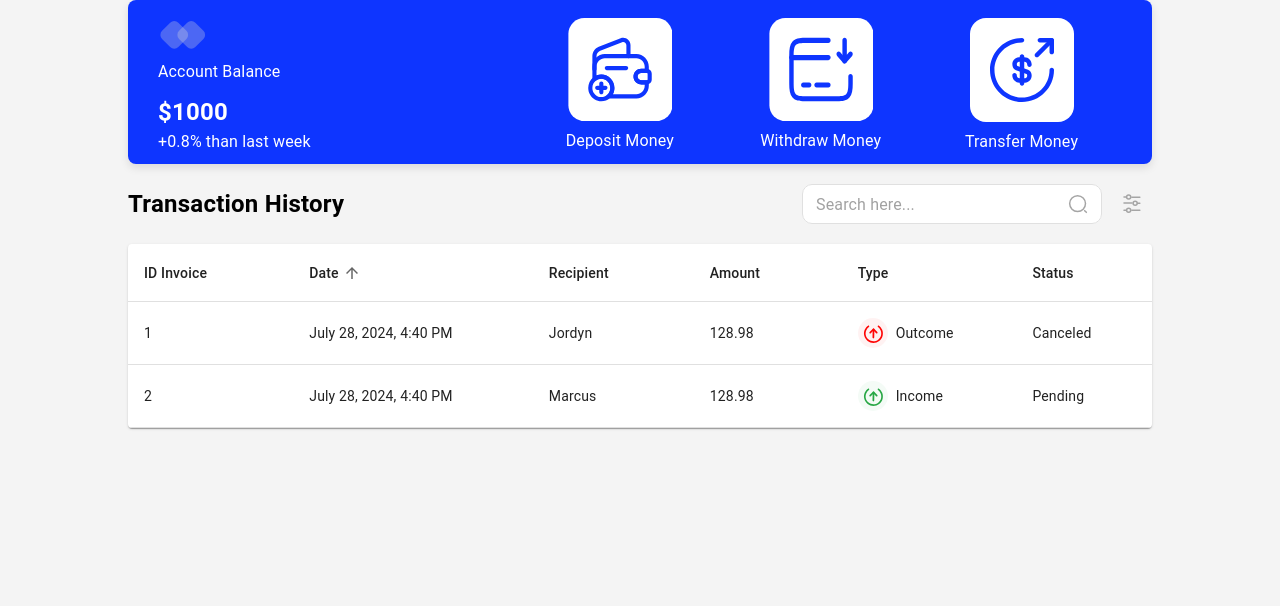
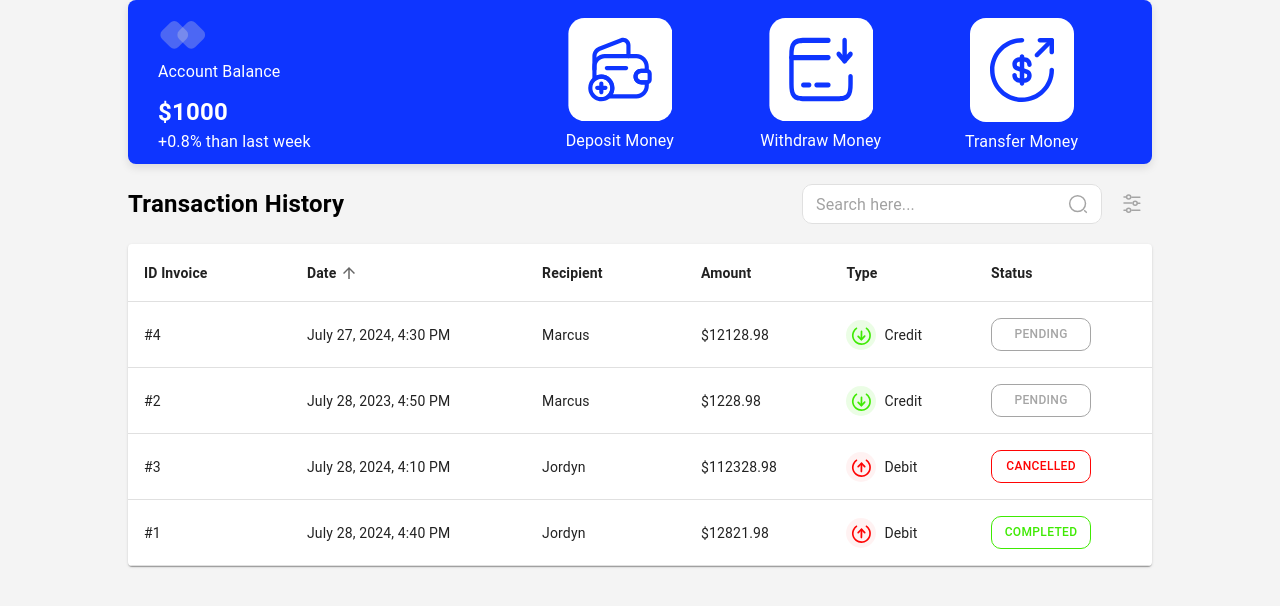
Before and after one commit to devash295/bank-account-challenge, a React (Create React App) app: page / in a window 1280 px wide. Shown: the top 606 px of the page. Built offline with nearby package versions, Linux system fonts and the light colour scheme; what facepaint would draw is missing.

Commit message:
make table columns better

```diff
--- a/src/components/icons/transactionIcon.tsx
+++ b/src/components/icons/transactionIcon.tsx
@@ -1,19 +1,63 @@
 const TransactionIcon = (props: { color: string }) => {
   let { color } = props;
   if (!color) {
-      color = 'black';
+    color = "black";
   }
 
-    const isRed = color.toLowerCase() === 'red';
-    const strokeColor = isRed ? '#FF0404' : '#28A745';
+  const isRed = color.toLowerCase() === "red";
+  const strokeColor = isRed ? "#FF0404" : "#3FEA03";
+  const opacity = isRed ? "0.05" : "0.1";
 
   return (
-        <svg width="30" height="30" viewBox="0 0 30 30" fill="none" xmlns="http://www.w3.org/2000/svg">
-        <circle cx="15" cy="15" r="15" fill={strokeColor} fill-opacity="0.05"/>
-        <path fill-rule="evenodd" clip-rule="evenodd" d="M11.5659 15.3072C11.2331 14.9744 11.2421 14.4256 11.5862 14.0816L14.9087 10.7591C15.2528 10.415 15.8015 10.4059 16.1344 10.7388L19.3487 13.9531C19.6815 14.286 19.6725 14.8347 19.3284 15.1788C18.9843 15.5228 18.4356 15.5319 18.1027 15.1991L15.4911 12.5874L12.7916 15.2869C12.4475 15.631 11.8988 15.6401 11.5659 15.3072Z" fill={strokeColor}/>
-        <path fill-rule="evenodd" clip-rule="evenodd" d="M15.5257 10.4951C16.0044 10.4871 16.386 10.8687 16.3781 11.3474L16.2428 19.5184C16.2349 19.9971 15.8405 20.3915 15.3618 20.3995C14.8832 20.4074 14.5016 20.0258 14.5095 19.5471L14.6447 11.3761C14.6526 10.8974 15.0471 10.503 15.5257 10.4951Z" fill={strokeColor}/>
-        <path d="M19.756 7.94658C19.9832 7.55302 20.489 7.41531 20.8613 7.67584C22.3366 8.70803 23.492 10.1434 24.1839 11.818C24.9809 13.7469 25.1182 15.8851 24.5744 17.9001C24.0307 19.9151 22.8364 21.694 21.1772 22.9602C19.5181 24.2263 17.487 24.9087 15.4 24.9013C13.3129 24.894 11.2867 24.1972 9.63657 22.9193C7.98641 21.6415 6.80472 19.8542 6.27525 17.8354C5.74577 15.8166 5.8982 13.6794 6.70881 11.7561C7.41254 10.0865 8.57809 8.65935 10.0606 7.63762C10.4348 7.37974 10.9396 7.52102 11.164 7.91618C11.3884 8.31134 11.2469 8.81023 10.8775 9.07491C9.70831 9.91263 8.78808 11.0601 8.22531 12.3953C7.55559 13.9843 7.42966 15.75 7.8671 17.4179C8.30454 19.0858 9.28084 20.5624 10.6442 21.6181C12.0075 22.6739 13.6815 23.2496 15.4058 23.2557C17.1301 23.2618 18.8081 22.6979 20.1789 21.6519C21.5496 20.6058 22.5363 19.1361 22.9856 17.4714C23.4348 15.8066 23.3214 14.04 22.6629 12.4464C22.1096 11.1073 21.1975 9.95328 20.0343 9.10731C19.6668 8.84002 19.5288 8.34014 19.756 7.94658Z" fill={strokeColor}/>
+    <svg
+      width="30"
+      height="30"
+      viewBox="0 0 30 30"
+      fill="none"
+      xmlns="http://www.w3.org/2000/svg"
+    >
+      <circle cx="15" cy="15" r="15" fill={strokeColor} fillOpacity={opacity} />
+      {isRed ? (
+        <>
+          <path
+            fillRule="evenodd"
+            clipRule="evenodd"
+            d="M11.5659 15.3072C11.2331 14.9744 11.2421 14.4256 11.5862 14.0816L14.9087 10.7591C15.2528 10.415 15.8015 10.4059 16.1344 10.7388L19.3487 13.9531C19.6815 14.286 19.6725 14.8347 19.3284 15.1788C18.9843 15.5228 18.4356 15.5319 18.1027 15.1991L15.4911 12.5874L12.7916 15.2869C12.4475 15.631 11.8988 15.6401 11.5659 15.3072Z"
+            fill={strokeColor}
+          />
+          <path
+            fillRule="evenodd"
+            clipRule="evenodd"
+            d="M15.5257 10.4951C16.0044 10.4871 16.386 10.8687 16.3781 11.3474L16.2428 19.5184C16.2349 19.9971 15.8405 20.3915 15.3618 20.3995C14.8832 20.4074 14.5016 20.0258 14.5095 19.5471L14.6447 11.3761C14.6526 10.8974 15.0471 10.503 15.5257 10.4951Z"
+            fill={strokeColor}
+          />
+          <path
+            d="M19.756 7.94658C19.9832 7.55302 20.489 7.41531 20.8613 7.67584C22.3366 8.70803 23.492 10.1434 24.1839 11.818C24.9809 13.7469 25.1182 15.8851 24.5744 17.9001C24.0307 19.9151 22.8364 21.694 21.1772 22.9602C19.5181 24.2263 17.487 24.9087 15.4 24.9013C13.3129 24.894 11.2867 24.1972 9.63657 22.9193C7.98641 21.6415 6.80472 19.8542 6.27525 17.8354C5.74577 15.8166 5.8982 13.6794 6.70881 11.7561C7.41254 10.0865 8.57809 8.65935 10.0606 7.63762C10.4348 7.37974 10.9396 7.52102 11.164 7.91618C11.3884 8.31134 11.2469 8.81023 10.8775 9.07491C9.70831 9.91263 8.78808 11.0601 8.22531 12.3953C7.55559 13.9843 7.42966 15.75 7.8671 17.4179C8.30454 19.0858 9.28084 20.5624 10.6442 21.6181C12.0075 22.6739 13.6815 23.2496 15.4058 23.2557C17.1301 23.2618 18.8081 22.6979 20.1789 21.6519C21.5496 20.6058 22.5363 19.1361 22.9856 17.4714C23.4348 15.8066 23.3214 14.04 22.6629 12.4464C22.1096 11.1073 21.1975 9.95328 20.0343 9.10731C19.6668 8.84002 19.5288 8.34014 19.756 7.94658Z"
+            fill={strokeColor}
+          />
+        </>
+      ) : (
+        <>
+          <path
+            fillRule="evenodd"
+            clipRule="evenodd"
+            d="M19.3216 15.5873C19.6545 15.9201 19.6454 16.4689 19.3013 16.8129L15.9788 20.1354C15.6348 20.4795 15.086 20.4886 14.7532 20.1557L11.5389 16.9414C11.206 16.6085 11.2151 16.0598 11.5591 15.7157C11.9032 15.3717 12.4519 15.3626 12.7848 15.6954L15.3964 18.3071L18.096 15.6076C18.44 15.2635 18.9888 15.2544 19.3216 15.5873Z"
+            fill={strokeColor}
+          />
+          <path
+            fillRule="evenodd"
+            clipRule="evenodd"
+            d="M15.3618 20.3994C14.8832 20.4074 14.5016 20.0258 14.5095 19.5471L14.6447 11.3761C14.6526 10.8974 15.0471 10.503 15.5257 10.4951C16.0044 10.4871 16.386 10.8687 16.378 11.3474L16.2428 19.5184C16.2349 19.9971 15.8405 20.3915 15.3618 20.3994Z"
+            fill={strokeColor}
+          />
+          <path
+            d="M19.756 7.94657C19.9832 7.55301 20.489 7.41531 20.8613 7.67583C22.3366 8.70803 23.492 10.1434 24.1839 11.818C24.9809 13.7469 25.1182 15.8851 24.5744 17.9001C24.0307 19.9151 22.8364 21.694 21.1772 22.9601C19.5181 24.2263 17.487 24.9087 15.4 24.9013C13.3129 24.894 11.2867 24.1972 9.63657 22.9193C7.98641 21.6415 6.80472 19.8542 6.27525 17.8354C5.74577 15.8166 5.8982 13.6794 6.70881 11.7561C7.41254 10.0865 8.57809 8.65935 10.0606 7.63762C10.4348 7.37973 10.9396 7.52101 11.164 7.91617C11.3884 8.31133 11.2469 8.81022 10.8775 9.0749C9.70831 9.91263 8.78808 11.0601 8.22531 12.3953C7.55559 13.9843 7.42966 15.75 7.8671 17.4179C8.30454 19.0858 9.28084 20.5624 10.6442 21.6181C12.0075 22.6739 13.6815 23.2495 15.4058 23.2556C17.1301 23.2617 18.8081 22.6979 20.1789 21.6519C21.5496 20.6058 22.5363 19.1361 22.9856 17.4714C23.4348 15.8066 23.3214 14.04 22.6629 12.4464C22.1096 11.1073 21.1975 9.95328 20.0343 9.1073C19.6668 8.84001 19.5288 8.34013 19.756 7.94657Z"
+            fill={strokeColor}
+          />
+        </>
+      )}
     </svg>
   );
 };
+
 export default TransactionIcon;
--- a/src/components/landing/transactions/enhancedTable.tsx
+++ b/src/components/landing/transactions/enhancedTable.tsx
@@ -10,6 +10,8 @@ import {
   TableSortLabel,
 } from "@mui/material";
 import TransactionIcon from "../../icons/transactionIcon";
+import { TransactionStatus } from "../../../types/enums";
+import StatusButton from "./statusButton";
 
 interface RowData {
   id: number;
@@ -17,7 +19,7 @@ interface RowData {
   recipient: string;
   amount: number;
   type: string;
-  status: string;
+  status: TransactionStatus;
 }
 
 // Sample data
@@ -26,17 +28,33 @@ const rows: RowData[] = [
     id: 1,
     date: "July 28, 2024, 4:40 PM",
     recipient: "Jordyn",
-    amount: 128.98,
-    type: "Outcome",
-    status: "Canceled",
+    amount: 12821.98,
+    type: "Debit",
+    status: TransactionStatus.COMPLETED,
   },
   {
     id: 2,
-    date: "July 28, 2024, 4:40 PM",
+    date: "July 28, 2023, 4:50 PM",
     recipient: "Marcus",
-    amount: 128.98,
-    type: "Income",
-    status: "Pending",
+    amount: 1228.98,
+    type: "Credit",
+    status: TransactionStatus.PENDING,
+  },
+  {
+    id: 3,
+    date: "July 28, 2024, 4:10 PM",
+    recipient: "Jordyn",
+    amount: 112328.98,
+    type: "Debit",
+    status: TransactionStatus.CANCELLED,
+  },
+  {
+    id: 4,
+    date: "July 27, 2024, 4:30 PM",
+    recipient: "Marcus",
+    amount: 12128.98,
+    type: "Credit",
+    status: TransactionStatus.PENDING,
   },
   // Add more rows as needed
 ];
@@ -74,7 +92,7 @@ const EnhancedTable: React.FC = () => {
                 direction={orderBy === "id" ? order : "asc"}
                 onClick={() => handleRequestSort("id")}
               >
-                ID Invoice
+                <b>ID Invoice</b>
               </TableSortLabel>
             </TableCell>
             <TableCell>
@@ -83,7 +101,7 @@ const EnhancedTable: React.FC = () => {
                 direction={orderBy === "date" ? order : "asc"}
                 onClick={() => handleRequestSort("date")}
               >
-                Date
+                <b>Date</b>
               </TableSortLabel>
             </TableCell>
             <TableCell>
@@ -92,7 +110,7 @@ const EnhancedTable: React.FC = () => {
                 direction={orderBy === "recipient" ? order : "asc"}
                 onClick={() => handleRequestSort("recipient")}
               >
-                Recipient
+                <b> Recipient</b>
               </TableSortLabel>
             </TableCell>
             <TableCell>
@@ -101,7 +119,7 @@ const EnhancedTable: React.FC = () => {
                 direction={orderBy === "amount" ? order : "asc"}
                 onClick={() => handleRequestSort("amount")}
               >
-                Amount
+                <b> Amount</b>
               </TableSortLabel>
             </TableCell>
             <TableCell>
@@ -110,7 +128,7 @@ const EnhancedTable: React.FC = () => {
                 direction={orderBy === "type" ? order : "asc"}
                 onClick={() => handleRequestSort("type")}
               >
-                Type
+                <b>Type</b>
               </TableSortLabel>
             </TableCell>
             <TableCell>
@@ -119,7 +137,7 @@ const EnhancedTable: React.FC = () => {
                 direction={orderBy === "status" ? order : "asc"}
                 onClick={() => handleRequestSort("status")}
               >
-                Status
+                <b>Status</b>
               </TableSortLabel>
             </TableCell>
           </TableRow>
@@ -127,13 +145,13 @@ const EnhancedTable: React.FC = () => {
         <TableBody>
           {sortedRows.map((row) => (
             <TableRow key={row.id}>
-              <TableCell>{row.id}</TableCell>
+              <TableCell>#{row.id}</TableCell>
               <TableCell>{row.date}</TableCell>
               <TableCell>{row.recipient}</TableCell>
-              <TableCell>{row.amount}</TableCell>
+              <TableCell>${row.amount}</TableCell>
               <TableCell>
                 <div style={{ display: "flex", alignItems: "center" }}>
-                  {row.type === "Outcome" ? (
+                  {row.type === "Debit" ? (
                     <TransactionIcon color="red" />
                   ) : (
                     <TransactionIcon color="green" />
@@ -141,7 +159,9 @@ const EnhancedTable: React.FC = () => {
                   <span style={{ marginLeft: "8px" }}>{row.type}</span>
                 </div>
               </TableCell>
-              <TableCell>{row.status}</TableCell>
+              <TableCell>
+                <StatusButton status={row.status} />
+              </TableCell>
             </TableRow>
           ))}
         </TableBody>
--- /dev/null
+++ b/src/components/landing/transactions/statusButton.tsx
@@ -0,0 +1,29 @@
+import { Button } from "@mui/material";
+import { customTheme } from "../../../Theme";
+import { TransactionStatus } from "../../../types/enums";
+
+const StatusButton = (props: { status: TransactionStatus }) => {
+  const color =
+    props.status === TransactionStatus.COMPLETED
+      ? customTheme.palette.secondary.main
+      : props.status === TransactionStatus.CANCELLED
+      ? customTheme.palette.secondary.dark
+      : customTheme.palette.secondary.light;
+  return (
+    <Button
+      variant="outlined"
+      style={{
+        fontSize: 12,
+        minWidth: "100px",
+        maxWidth: "100px",
+        borderRadius: 10,
+        border: `1px solid ${color}`,
+        color: color,
+      }}
+    >
+      {props.status}
+    </Button>
+  );
+};
+
+export default StatusButton;
```
Lines whose indentation alone changed are shown as unchanged.
